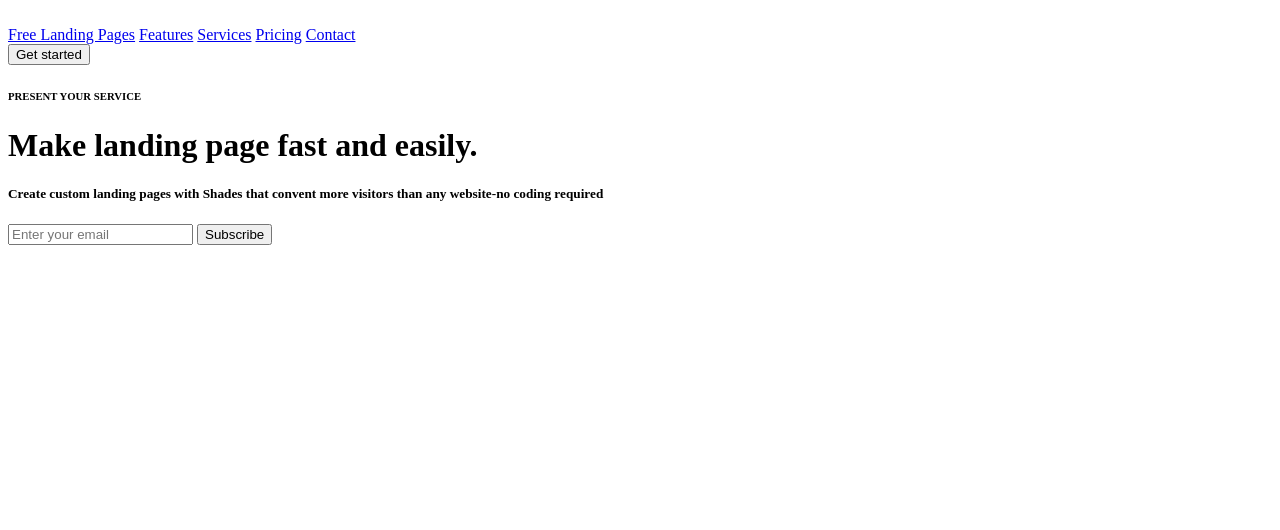
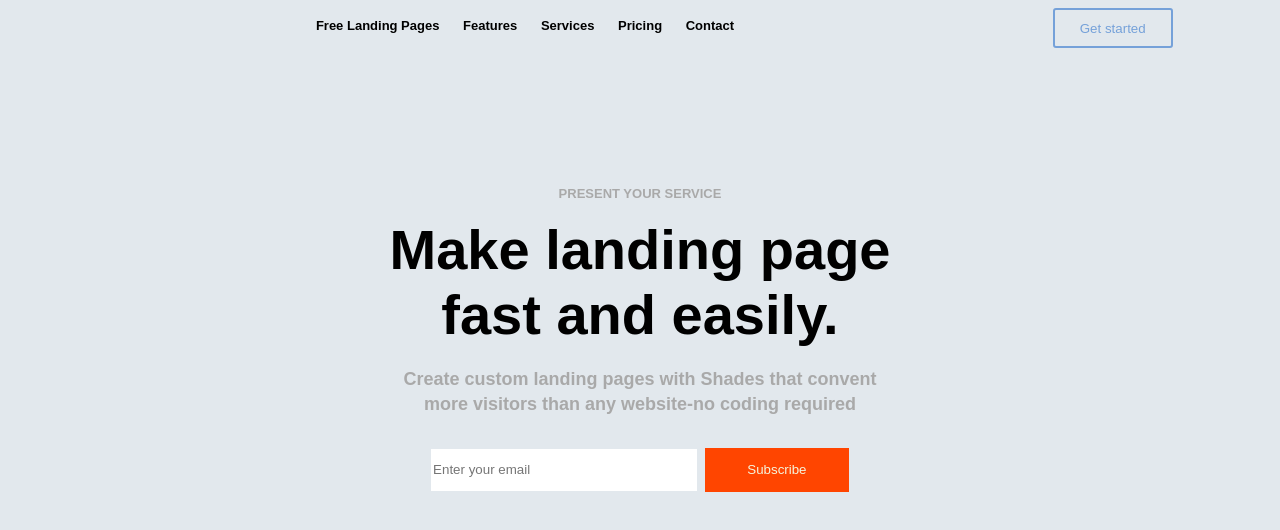
Before and after one commit to Maxnohiken/landigpage, a plain HTML site: page index.html in a window 1280 px wide. Drawn offline with Linux system fonts and the light colour scheme.

Commit message:
landin page modificata

```diff
--- a/index.html
+++ b/index.html
@@ -4,30 +4,31 @@
     <meta charset="UTF-8">
     <meta name="viewport" content="width=device-width, initial-scale=1.0">
     <title>Document</title>
+    <link rel="stylesheet" href="style.css">
 </head>
 <body>
-    <nav>
-        <div>
+    <nav class="navbar">
+        <div class="shades">
             <img>
         </div>
-        <div>
+        <div class="link">
         <a href="#">Free Landing Pages</a>
         <a href="#">Features</a>
         <a href="#">Services</a>
         <a href="#">Pricing</a>
         <a href="#">Contact</a>
         </div>
-        <div>
-            <button>Get started</button>
+        <div class="start">
+            <button class="get_started">Get started</button>
         </div>
     </nav>
-    <div>
+    <div class="center">
         <h6>PRESENT YOUR SERVICE</h6>
-        <h1>Make landing page fast and easily.</h1>
-        <h5>Create custom landing pages with Shades that convent more visitors than any website-no coding required</h5>
-        <div>
-            <input placeholder="Enter your email">
-            <button>Subscribe</button>
+        <h1>Make landing page <br>fast and easily.</h1>
+        <h5 class="create">Create custom landing pages with Shades that convent <br> more visitors than any website-no coding required</h5>
+        <div class="emailInsert">
+            <input placeholder="Enter your email" class="inputbar">
+            <button class="subscribe">Subscribe</button>
         </div>
     </div>
 </body>
--- /dev/null
+++ b/style.css
@@ -0,0 +1,83 @@
+body{
+    background-color: #e2e8ed;
+    font-family: sans-serif;
+}
+
+.navbar{
+    display: flex;
+    justify-content: space-around;
+}
+
+.link{
+    margin-right: 110px;
+    margin-top: 10px;
+    font-size: small;
+    font-weight: bold;
+}
+
+a{
+    margin: 10px;
+    text-decoration-line: none;
+    color: black;
+}
+
+.get_started{
+        height: 40px;
+        width: 120px;
+        background-color: transparent;
+        color: #75a1d9;
+        border-color: #75a1d9;
+        border: 2px solid;
+        border-radius: 3px;
+}
+
+.center{
+    padding: 7%;
+    text-align: center;
+    font-size: 28px;
+}
+
+h6{
+    color: darkgrey;
+    font-size: small;
+    margin-bottom: 0;
+    margin-top: 50px;
+}
+
+h1{
+    margin-top: 16px;
+    margin-bottom: 10px
+}
+
+h5{
+    margin-top: 20px;
+    font-size: 18px;
+    line-height: 25px;
+    color: darkgrey;
+}
+
+.create{
+    margin-left: 20%;
+    margin-right: 20%;
+}
+
+.inputbar{
+    height: 40px;
+    width: 262px;
+    border: transparent;
+}
+
+.subscribe{
+    height: 44px;
+    width: 144px;
+    background-color: orangered;
+    border: transparent;
+    color: beige;
+}
+
+p{
+    color: darkgrey;
+    font-size: small;
+    margin-top: 15px;
+
+}
```
